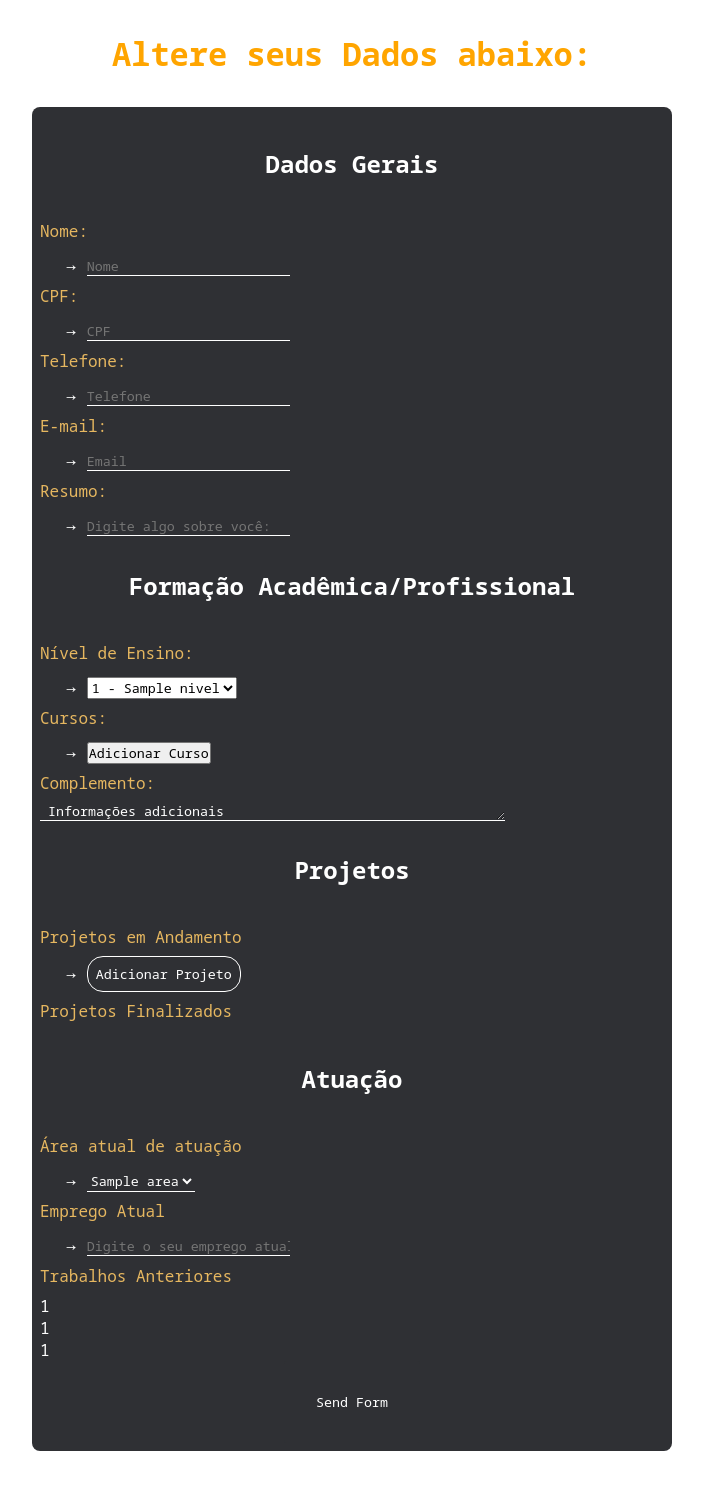
After one commit to JucianKaue/Plataforma_lettes, a Flask app: template templates/AddCurriculo.html in a window 1280 px wide. The commit adds this page. Shown: the whole page, without its empty margins (288-991 px from the left). Run offline with Flask 2, Linux system fonts and the light colour scheme; the template is opened without the code that fills it: most values are stand-ins (such as "Sample title", 1, 10 or a date in 2020).

Commit message:
Formulário de adicionar curriculo iniciado

```diff
--- a/main.py
+++ b/main.py
@@ -32,11 +32,21 @@ c = Curriculo(
     ))
 
 
-@app.route('/curriculo/<id>')
+@app.route('/')
 def main():
-    get_
     return render_template('index.html', title='WELCOME', curriculo=c)
 
+
+@app.route('/adicionarcurriculo', methods=['GET', 'POST'])
+def AddCurriculo(request):
+    if request.method == 'GET':
+        return render_template('AddCurriculo.html', form_variaveis={
+            'niveis_ensino': mysql_select('__niveis_ensino'),
+            'areas_atuacao': mysql_select('__areas_atuacao')
+        })
+    elif request.method == 'POST':
+        nome = request['nome_input']
+        print(nome)
 
 
 if __name__ == '__main__':
--- /dev/null
+++ b/static/AddCurriculo.css
@@ -0,0 +1,132 @@
+@import url('https://fonts.googleapis.com/css2?family=Noto+Sans+Mono&display=swap%27');
+* {
+    padding: 0;
+    box-sizing: border-box;
+    margin: 0;
+    font-family: 'Noto Sans Mono', monospace;
+    list-style: none;
+
+}
+
+header > h1 {
+    text-align: center;
+    color: orange;
+    padding: 2rem;
+}
+
+
+
+.container {
+    display: grid;
+    grid-template-columns: 0.5fr 1fr 0.5fr;
+    grid-template-rows: auto 5vh;
+    grid-template-areas:
+    ". main ."
+    ". . .";
+}
+
+#main {
+    grid-area: main;
+    color: #fff;
+    background-color: #2f3034;
+    padding: 0.5rem;
+    border-radius: 0.5rem;
+
+}
+
+h2 {
+    color: #fff;
+    text-align: center;
+    padding: 2rem;
+}
+
+#resumo > input {
+
+}
+
+#main > #dados_gerais > #Nome > input , #CPF > input , #Telefone > input , #Email > input , #Resumo > input {
+    background-color: #2f3034;
+    color: white;
+    border: none;
+    border-bottom: 0.1rem solid white;
+}
+
+#main > #formacao_profissional > #nivel_ensino > select , #cursos > form > input , #complemento > textarea  {
+    background-color: #2f3034;
+    color: white;
+    border: none;
+    border-bottom: 0.1rem solid white;
+}
+
+#main > #projetos > #projetos_andamento > input  {
+    background-color: #2f3034;
+    color: white;
+    border: none;
+    border-bottom: 0.1rem solid white;
+}
+
+#main > #atuacao > #area_atuacao > select, input  {
+    background-color: #2f3034;
+    color: white;
+    border: none;
+    border-bottom: 0.1rem solid white;
+}
+
+#main > #formacao_profissional > #cursos > form > button {
+    background-color: #2f3034;
+    color: white;
+    border: none;
+    border: 0.05rem solid white;
+    border-radius: 1rem;
+    padding: 0.5rem;
+}
+
+#main > #formacao_profissional > #cursos > form > button:hover {
+    cursor: pointer;
+    background-color: wheat;
+    color: black;
+}
+
+#main > #projetos > #projetos_andamento > button, #projetos_finalizados > button {
+    background-color: #2f3034;
+    color: white;
+    border: none;
+    border: 0.05rem solid white;
+    border-radius: 1rem;
+    padding: 0.5rem;
+}
+
+#main > #projetos > #projetos_andamento > button:hover , #projetos_finalizados > button:hover {
+    cursor: pointer;
+    background-color: wheat;
+    color: black;
+}
+
+#subtitles {
+    color: #e6b760;
+    padding-bottom: 0.5rem;
+    padding-top: 0.5rem;
+}
+
+label {
+    font-size: 1.2rem;
+    margin-left: 2vw;
+}
+
+#main > #Send {
+    border-radius: 0.2rem;
+    padding: 2rem;
+    border: none;
+    background-color: #2f3034 ;
+    color: white;
+
+    display: block;
+    margin: 0 auto;
+
+}
+
+#main > #Send:hover {
+    cursor: pointer;
+    background-color: wheat;
+    color: black;
+}
--- /dev/null
+++ b/templates/AddCurriculo.html
@@ -0,0 +1,177 @@
+<html>
+<head>
+    <meta charset='utf-8'>
+    <meta http-equiv='X-UA-Compatible' content='IE=edge'>
+    <title> Currículo Lattes</title>
+    <meta name='viewport' content='width=device-width, initial-scale=1'>
+    <link rel='stylesheet' type='text/css' media='screen' href='{{ url_for("static", filename="AddCurriculo.css") }}'>
+</head>
+<body>
+
+    <header>
+        <h1> Altere seus Dados abaixo: </h1>
+    <header>
+
+    <div class="container">
+
+        <!-- Abre uma abra extra para fazer o cadastro, muito pica -->
+        <div  id="add_curso"  style="width: 554.92px; height: 350px; background-color: #2f3034; color: white; display: none; position:
+        fixed; left: 65vh; border-radius: 2rem; border: 0.2rem solid white">
+            <form id="cadastro_de_curso" style="padding: 1rem;">
+                <p id="subtitles"> Nome do Curso: </p>
+                    <label>&RightArrow;</label>
+                    <input id="nome_curso"></input> <br></br>
+                <p id="subtitles"> Participantes do Curso: </p>
+                    <label>&RightArrow;</label>
+                    <input id="participantes_curso"></input> <br></br>
+                <p id="subtitles"> Orientador do Curso: </p>
+                    <label>&RightArrow;</label>
+                    <input id="orientador_curso"></input> <br></br>
+                    <button type="button"> Enviar </button>
+                <!-- Falta a função de enviar as alterações  -->
+                <button type="button" onclick="document.getElementById('add_curso').style.display='none' "> Sair </button>
+            </form>
+        </div>
+
+        <div  id="add_projeto"  style="width: 554.92px; height: 350px; background-color: #2f3034; color: white; display: none; position:
+        fixed; left: 65vh; border-radius: 2rem; border: 0.2rem solid white">
+            <form id="cadastro_de_projeto" style="padding: 1rem;">
+                <p id="subtitles"> Nome do Projeto: </p>
+                    <label>&RightArrow;</label>
+                    <input id="nome_projeto"></input> <br></br>
+                <p id="subtitles"> Participantes do Projeto: </p>
+                    <label>&RightArrow;</label>
+                    <input id="participantes_projeto"></input> <br></br>
+                <p id="subtitles"> Orientador do Projeto: </p>
+                    <label>&RightArrow;</label>
+                    <input id="orientador_Projeto"></input> <br></br>
+                <button type="button"> Enviar </button>
+                <button type="button" onclick="document.getElementById('add_projeto').style.display='none' "> Sair </button>
+            </form>
+        </div>
+
+        <div id ="main">
+            <form action="/" method="post">
+                <div id = "dados_gerais">
+                    <h2> Dados Gerais</h2>
+                    <div id="Nome">
+                        <p id="subtitles"> Nome: </p>
+                        <label>&RightArrow;</label>
+                        <input type="text" id="nome_input" placeholder="Nome">
+                    </div>
+
+                    <div id="CPF">
+                        <p id="subtitles"> CPF: </p>
+                        <label>&RightArrow;</label>
+                        <input type="text" id="cpf_input" placeholder="CPF">
+                    </div>
+
+                    <div id="Telefone">
+                        <p id="subtitles"> Telefone:</p>
+                        <label>&RightArrow;</label>
+                        <input type="text" id="telefone_input" placeholder="Telefone">
+                    </div>
+
+                    <div id="Email">
+                        <p id="subtitles"> E-mail: </p>
+                        <label>&RightArrow;</label>
+                        <input type="text" id="email_input" placeholder="Email">
+                    </div>
+
+                    <div id="Resumo">
+                        <p id="subtitles"> Resumo: </p>
+                        <label>&RightArrow;</label>
+                        <input type="text" id="resumo_input" placeholder= "Digite algo sobre você: ">
+                    </div>
+                </div>
+
+                <h2> Formação Acadêmica/Profissional </h2>
+                <div id = "formacao_profissional">
+
+                    <div id="nivel_ensino">
+                        <p id="subtitles"> Nível de Ensino: </p>
+                        <label>&RightArrow;</label>
+                        <select name="formacao_prof" id ="formacao_prof" value="Ensino Médio Incompleto">
+                            {% for nivel in form_variaveis['niveis_ensino'] %}
+                            <option value="{{ nivel[0] }} - {{ nivel[1] }}" >{{ nivel[0] }} - {{ nivel[1] }}</option>
+                            {% endfor %}
+                        </select>
+                    </div>
+
+
+                    <div id ="cursos">
+                        <p id="subtitles"> Cursos: </p>
+
+                        <form>
+                            <label>&RightArrow;</label>
+                            <button type="button" placeholder="Adicionar Curso" id="create_curso" onclick="document.getElementById('add_curso').style.display='block' "> Adicionar Curso </button>
+                        </form>
+
+                    </div>
+
+                    <div id="complemento">
+                        <p id="subtitles"> Complemento: </p>
+                        <textarea id="complemento_textarea" rows="1" cols="50"> Informações adicionais </textarea>
+                    </div>
+                </div>
+
+                <h2> Projetos </h2>
+                <div id = "projetos">
+
+                    <div id="projetos_andamento">
+                        <p id="subtitles"> Projetos em Andamento </p>
+                        <label>&RightArrow;</label>
+                        <button type="button" placeholder="Adicionar Curso" id="create_projeto" onclick="document.getElementById('add_projeto').style.display='block' "> Adicionar Projeto </button>
+                    </div>
+
+
+                    <div id="projetos_finalizados">
+                        <p id="subtitles"> Projetos Finalizados</p>
+                        <!-- Colocar os "projetos_andamento" que já foram finalizados aqui. Se puder fazer u mfor e colocar esse ícone, HUMILDE: <label>&RightArrow;</label>  -->
+
+                    </div>
+                </div>
+
+                <h2> Atuação </h2>
+                <div id = "atuacao">
+
+                    <div id="area_atuacao">
+                        <p id="subtitles"> Área atual de atuação </p>
+                        <label>&RightArrow;</label>
+                        <select name="area_atuacao_select" id ="area_atuacao_select" value="Valorant">
+                            {% for area in form_variaveis['areas_atuacao'] %}
+                            <option value="{{ area[1] }}" > {{ area[1] }} </option>
+                            {% endfor %}
+                        </select>
+                    </div>
+
+                    <div id="emprego_atual">
+                        <p id="subtitles"> Emprego Atual</p>
+                        <form>
+                            <label>&RightArrow;</label>
+                            <input type="text" id="emprego_input" placeholder="Digite o seu emprego atual">
+                        </form>
+                    </div>
+
+                    <div id="trabalhos_anteriores">
+                        <p id="subtitles"> Trabalhos Anteriores</p>
+                        <ul>
+                            <li>1</li>
+                            <li>1</li>
+                            <li>1</li>
+                        </ul>
+                        <!-- Colocar os "empregos_atuais" que já foram finalizados aqui. Se puder fazer u mfor e colocar esse ícone, HUMILDE: <label>&RightArrow;</label>  -->
+                    </div>
+
+                </div>
+                <button type="button" value="Send" id="Send"> Send Form </button>
+            </form>
+        </div>
+        <div id ="lado_esquerdo"></div>
+        <div id ="lado_direito"></div>
+    </div>
+    <footer>
+
+    </footer>
+</body>
+</html>
--- a/templates/index.html
+++ b/templates/index.html
@@ -10,7 +10,10 @@
     <header>
         <div id ="Top_icon">
             <ion-icon name="help-outline"></ion-icon>
-            <ion-icon name="arrow-redo-circle-outline" onclick="window.location ='///C:/Users/User/Desktop/Lattes/login.html' " ></ion-icon>
+            <a href="/adicionarcurriculo">
+                <ion-icon name="arrow-redo-circle-outline"></ion-icon>
+            </a>
+
         </div>
     <header>
 
--- a/utils/database.py
+++ b/utils/database.py
@@ -22,6 +22,7 @@ class Curriculo:
     def get_curriculo_by_id(id):
         db_result = mysql_select('curriculo', filtros={'idcurriculo': f'{id}'})
 
+        print(db_result)
 
 
 class Users:
@@ -125,3 +126,7 @@ def mysql_select(table=str(' '), columns=list([]), filtros=dict({})):
     c.execute(f'USE {database_padrao};')
     c.execute(f"{sql}")
     return c.fetchall()
+
+
+
+#Curriculo.get_curriculo_by_id(7)
```
